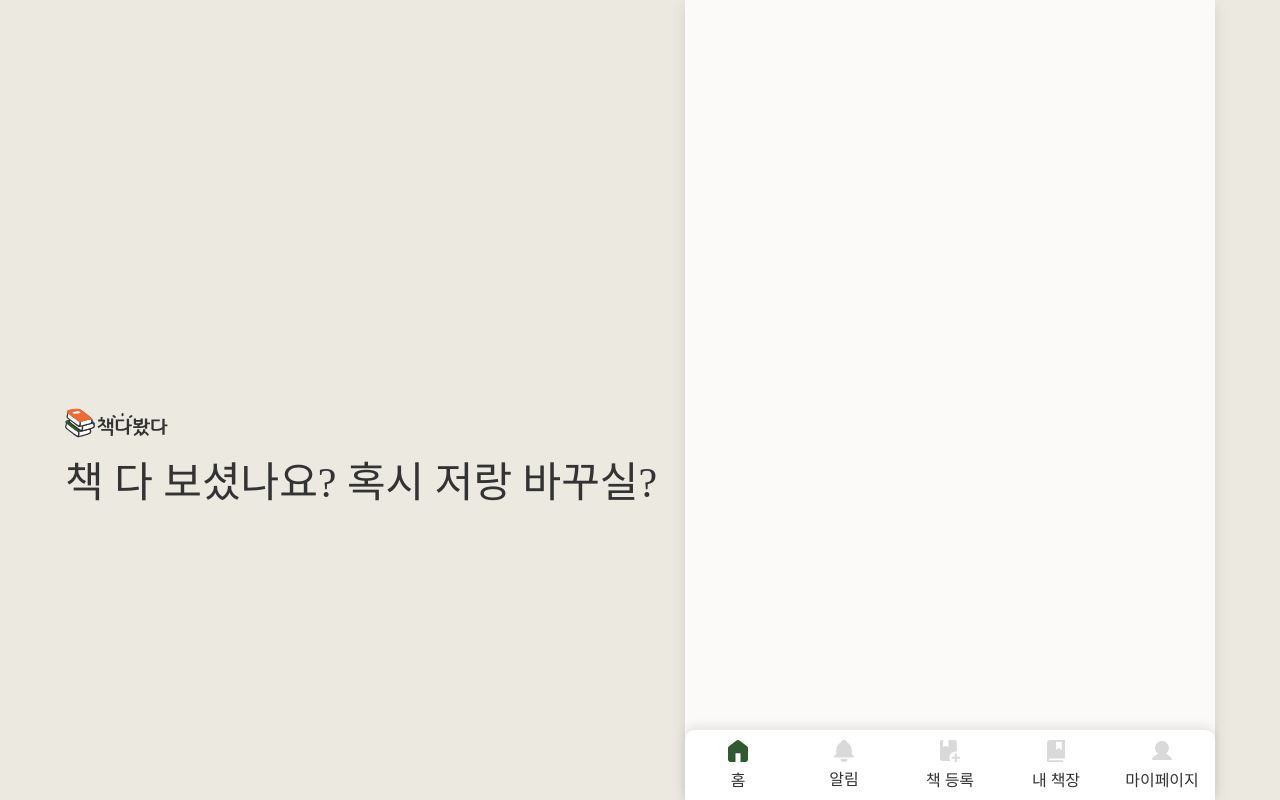
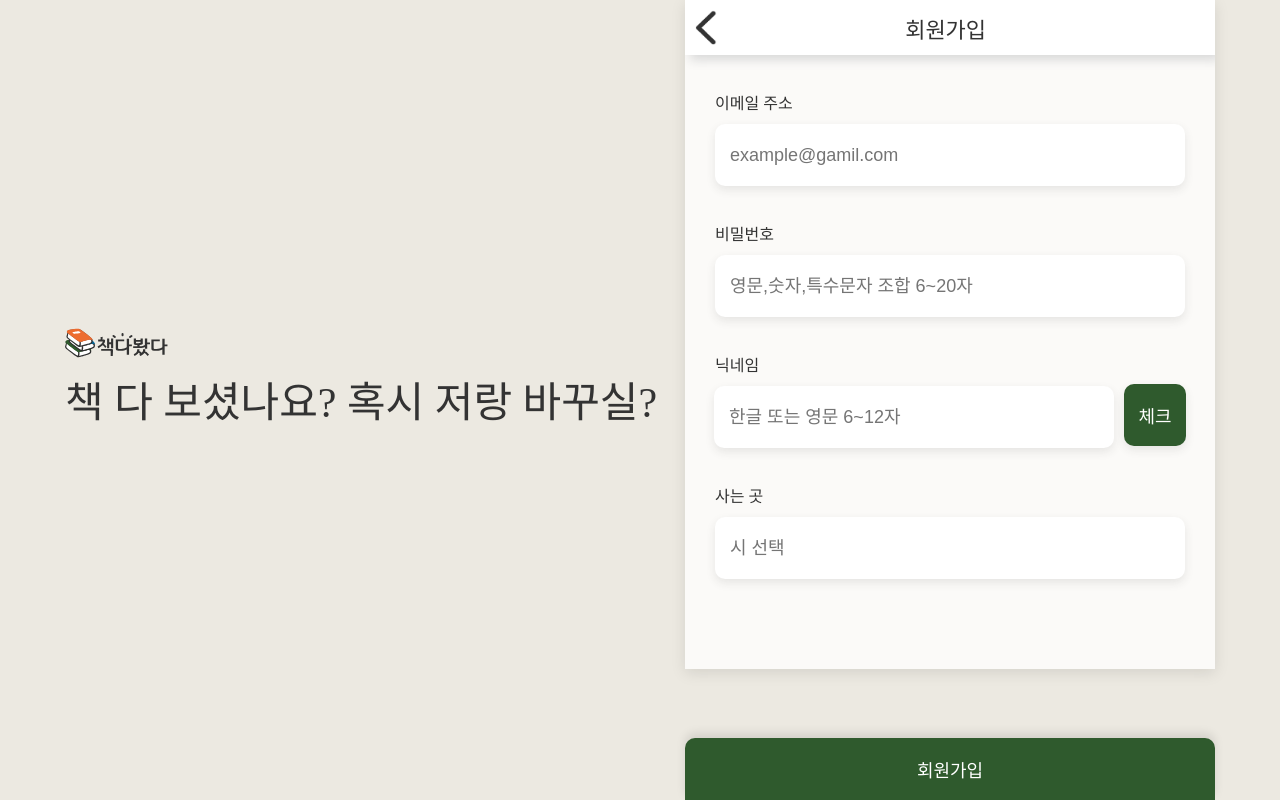
Before and after one commit to codestates-seb/seb42_main_019, a React (Create React App) app in the folder FE/front/: page /signup in a window 1280 px wide. Built offline with nearby package versions, Linux system fonts and the light colour scheme; a web font is replaced by a local one.

Commit message:
[design]home,app.css

```diff
--- a/FE/front/src/App.js
+++ b/FE/front/src/App.js
@@ -1,33 +1,31 @@
 import style from './App.module.css';
-import Nav from './components/common/Nav';
-import Home from './pages/SB/Home'
-import Alert from './pages/SB/Alert'
-import Bookplus from './pages/JH/CreateBook'
-import Booklist from './pages/SB/MyBookShelf'
-import Mypage from './pages/SB/Mypage'
+import Home from './pages/SB/Home';
+import Alert from './pages/SB/Alert';
+import Bookplus from './pages/JH/CreateBook';
+import Booklist from './pages/SB/MyBookShelf';
+import Mypage from './pages/SB/Mypage';
 import Background from '../src/components/common/Background';
 import Login from '../src/pages/JH/Login';
-import Footer from './components/common/Footer';
 import BookSearch from '../src/pages/HJ/BookSearch';
 import { Route, Routes } from 'react-router-dom';
+import SignUp from './pages/JH/SignUp';
 
 function App() {
 	return (
 		<div className={style.App}>
-			<Background>
-			</Background>
+			<Background></Background>
 			<div className={style.body}>
 				<Routes>
 					<Route path='/' element={<Home />}></Route>
 					<Route path='/alert' element={<Alert />}></Route>
-					<Route path='/bookplus' element={<Bookplus/>}></Route>
+					<Route path='/bookplus' element={<Bookplus />}></Route>
 					<Route path='/booklist' element={<Booklist />}></Route>
 					<Route path='/mypage' element={<Mypage />}></Route>
 					<Route path='/login' element={<Login />}></Route>
+					<Route path='/signup' element={<SignUp />}></Route>
 					<Route path='/booksearch' element={<BookSearch />}></Route>
 				</Routes>
-				<Nav />
-				</div>
+			</div>
 		</div>
 	);
 }
--- a/FE/front/src/App.module.css
+++ b/FE/front/src/App.module.css
@@ -10,7 +10,9 @@
 
 .body {
 	min-width: 530px;
-	height: 100vh;
+	height: 100%;
 	background-color: #fbfaf8;
 	box-shadow: 0px 4px 14px rgba(0, 0, 0, 0.1);
+	overflow: hidden;
+	padding-bottom: 90px;
 }
--- a/FE/front/src/components/common/Background.module.css
+++ b/FE/front/src/components/common/Background.module.css
@@ -14,6 +14,7 @@
 
 .img {
 	position: fixed;
+	top: 40%;
 }
 
 @media (max-width: 640px) {
--- a/FE/front/src/components/common/Buttons.module.css
+++ b/FE/front/src/components/common/Buttons.module.css
@@ -6,4 +6,7 @@
 	color: #fff;
 	border-radius: 10px 10px 0 0;
 	font-size: 18px;
+	position: fixed;
+	bottom: 0;
+	border: 0;
 }
--- a/FE/front/src/pages/JH/Login.js
+++ b/FE/front/src/pages/JH/Login.js
@@ -1,10 +1,13 @@
 import React from 'react';
 import styles from '../JH/Login.module.css';
 import SubLogo from '../../assets/SubLogo.png';
+import Header2 from '../../components/common/Header2';
+import Nav from '../../components/common/Nav';
 
 const Login = () => {
 	return (
 		<main className={styles.Main}>
+			<Header2>로그인</Header2>
 			<div className={styles.Contents}>
 				<img src={SubLogo} alt='서브 로고' />
 			</div>
@@ -16,10 +19,13 @@ const Login = () => {
 					<input type='password' placeholder='비밀번호' />
 				</div>
 			</div>
-			<button>로그인</button>
+			<div className={styles.button}>
+				<button>로그인</button>
+			</div>
 			<div className={styles.SignUp}>
 				회원이 아니신가요? <span>회원가입</span>
 			</div>
+			<Nav />
 		</main>
 	);
 };
--- a/FE/front/src/pages/JH/Login.module.css
+++ b/FE/front/src/pages/JH/Login.module.css
@@ -5,6 +5,11 @@
 .Contents {
 	height: 300px;
 	padding: 50px 0;
+}
+
+.Contents img {
+	width: 250px;
+	height: 250px;
 }
 
 .LoginInput input {
@@ -18,7 +23,7 @@
 	margin-bottom: 15px;
 }
 
-.LoginInput button {
+.Main button {
 	height: 62px;
 	min-width: 470px;
 	background-color: #2f5a2d;
@@ -27,6 +32,7 @@
 	border: 0;
 	border-radius: 10px;
 	box-shadow: 0 4px 10px rgba(51, 51, 51, 0.1);
+	text-align: center;
 }
 
 .SignUp {
--- a/FE/front/src/pages/JH/SignUp.js
+++ b/FE/front/src/pages/JH/SignUp.js
@@ -1,13 +1,12 @@
 import React from 'react';
 import Button from '../../components/common/Button';
-import Header from '../../components/common/Header';
+import Header2 from '../../components/common/Header2';
 import styles from './SignUp.module.css';
-import { BsCheckLg } from 'react-icons/lg';
 
 const SignUp = () => {
 	return (
 		<main className={styles.Main}>
-			<Header></Header>
+			<Header2>회원가입</Header2>
 			<div className={styles.Email}>
 				<label>이메일 주소</label>
 				<input type='text' placeholder='example@gamil.com' />
@@ -22,12 +21,11 @@ const SignUp = () => {
 			<div className={styles.NickName}>
 				<label>닉네임</label>
 				<input type='text' placeholder='한글 또는 영문 6~12자' />
-				<button className={styles.effect}>
-					<BsCheckLg />
-				</button>
+				<button className={styles.effect}>체크</button>
 			</div>
 			<div className={styles.City}>
 				<label>사는 곳</label>
+				<input type='text' placeholder='시 선택' />
 			</div>
 			<Button>회원가입</Button>
 		</main>
--- a/FE/front/src/pages/JH/SignUp.module.css
+++ b/FE/front/src/pages/JH/SignUp.module.css
@@ -1,3 +1,11 @@
+.Main {
+	position: relative;
+}
+
+.Main > * {
+	text-align: center;
+}
+
 .Main input {
 	height: 32px;
 	min-width: 440px;
@@ -6,7 +14,23 @@
 	box-shadow: 0 4px 10px rgba(51, 51, 51, 0.1);
 	font-size: 18px;
 	padding: 15px;
-	margin-bottom: 15px;
+	margin-top: 10px;
+}
+
+.NickName input {
+	min-width: 370px;
+	margin-right: 10px;
+}
+
+.NickName button {
+	height: 62px;
+	min-width: 62px;
+	border-radius: 10px;
+	border: 0;
+	box-shadow: 0 4px 10px rgba(51, 51, 51, 0.1);
+	font-size: 18px;
+	background-color: var(--green);
+	color: #fff;
 }
 
 .Main label {
--- a/FE/front/src/pages/SB/Home.js
+++ b/FE/front/src/pages/SB/Home.js
@@ -4,19 +4,23 @@ import Header from '../../components/common/Header';
 import HomeSearch from '../../components/JSB/HomeSearch';
 import Footer from '../../components/common/Footer';
 import BookList from '../../components/common/BookList';
+import Nav from '../../components/common/Nav';
 
 function Home() {
 	return (
 		<>
+			<Header />
 			<div className={style.box}>
-				<Header />
 				<img className={style.img} src={homeImg} alt='homeImg' />
 				<HomeSearch />
 				<BookList />
 				<BookList />
 				<BookList />
+				<BookList />
+				<BookList />
 				<Footer className={style.footer} />
 			</div>
+			<Nav />
 		</>
 	);
 }
--- a/FE/front/src/pages/SB/Home.module.css
+++ b/FE/front/src/pages/SB/Home.module.css
@@ -1,4 +1,3 @@
-
 .box {
 	width: 530px;
 }
@@ -6,5 +5,4 @@
 .img {
 	width: 250px;
 	margin: 0px 150px 0px 150px;
-
 }
```
